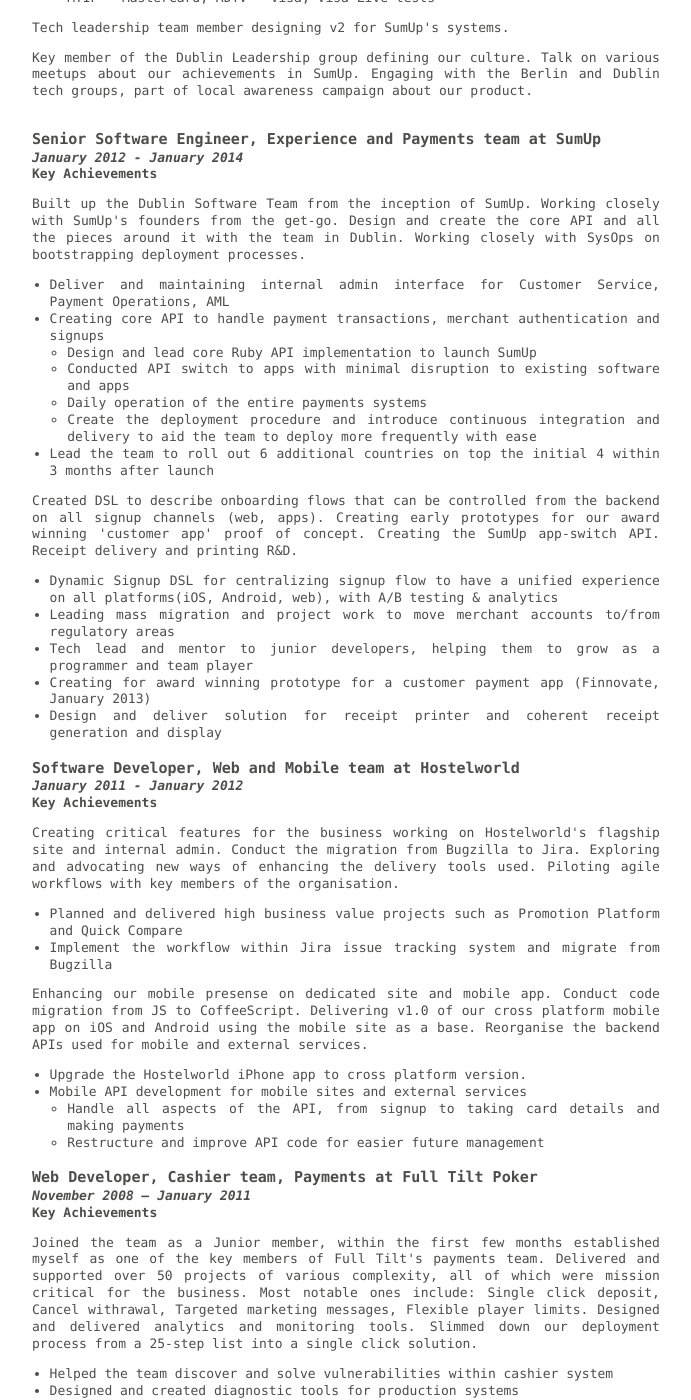
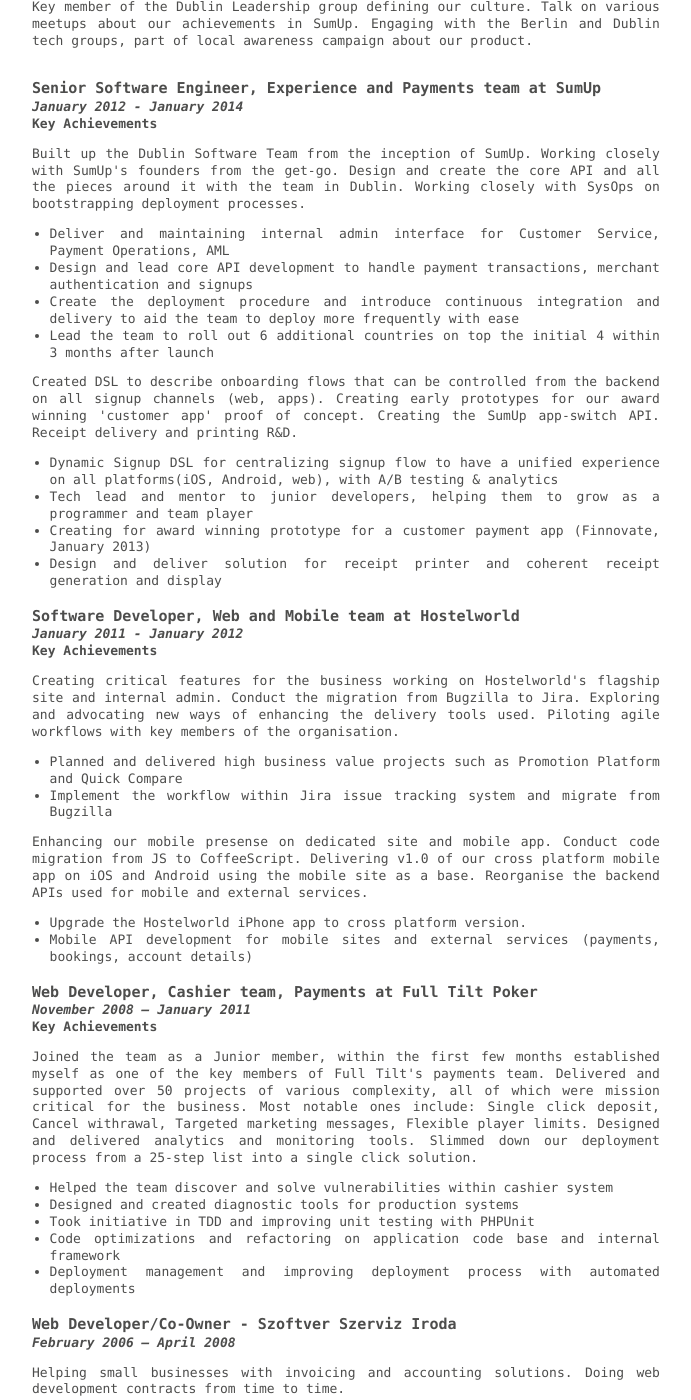
Before and after one commit to marjaimate/marjaimate.github.io, a Jekyll site: the page built from about.html, in a window 1280 px wide and 1400 px high, scrolled down 1439 px. Shown: the whole window, without its empty margins (294-985 px from the left). Built offline with Jekyll 4.4.1, drawn with Linux system fonts in a browser that asks for light colours; some of the changed text lies outside the part shown.

Commit message:
Trimmed down version again - collapsing some line items from earlier positions.

```diff
--- a/about.html
+++ b/about.html
@@ -67,18 +67,13 @@
     Leading the API change from RPC to RESTful services. Help the company to shift focus to B2B model from the technical side.
     </p>
     <ul>
-      <li>Organize development team
-        <ul>
-          <li>Introduce a more structured project management using tools like Bitbucket PRs, Trello, etc...</li>
-          <li>Hire and test backend and app developers as well as handle outsourced development</li>
-        </ul>
-      </li>
+      <li>Introduce a more structured project management using tools like Bitbucket PRs, Trello, etc...</li>
+      <li>Hire and test backend and app developers as well as handle outsourced development</li>
       <li>Create and execute product roadmap in conjuction with major customers</li>
       <li>Create and tailor an automated release procedure</li>
       <li>Move Popdeem product from a B-to-C prototype to a B-to-B platform
         <ul>
           <li>Restructure the API from JSON RPC to a more consumable RESTful solution</li>
-          <li>Evolve the API from JSON RPC to RESTful services with minimal disruption to existing customers</li>
           <li>Move from a single-server setup to a horizontally scalable architecture</li>
         </ul>
       </li>
@@ -116,14 +111,8 @@
     </p>
     <ul>
       <li>Deliver and maintaining internal admin interface for Customer Service, Payment Operations, AML</li>
-      <li>Creating core API to handle payment transactions, merchant authentication and signups
-        <ul>
-          <li>Design and lead core Ruby API implementation to launch SumUp</li>
-          <li>Conducted API switch to apps with minimal disruption to existing software and apps</li>
-          <li>Daily operation of the entire payments systems</li>
-          <li>Create the deployment procedure and introduce continuous integration and delivery to aid the team to deploy more frequently with ease</li>
-        </ul>
-      </li>
+      <li>Design and lead core API development to handle payment transactions, merchant authentication and signups</li>
+      <li>Create the deployment procedure and introduce continuous integration and delivery to aid the team to deploy more frequently with ease</li>
       <li>Lead the team to roll out 6 additional countries on top the initial 4 within 3 months after launch</li>
     </ul>
     <p class="key-points">
@@ -131,7 +120,6 @@
     </p>
     <ul>
       <li>Dynamic Signup DSL for centralizing signup flow to have a unified experience on all platforms(iOS, Android, web), with A/B testing &amp; analytics</li>
-      <li>Leading mass migration and project work to move merchant accounts to/from regulatory areas</li>
       <li>Tech lead and mentor to junior developers, helping them to grow as a programmer and team player</li>
       <li>Creating for award winning prototype for a customer payment app (Finnovate, January 2013)</li>
       <li>Design and deliver solution for receipt printer and coherent receipt generation and display</li>
@@ -153,12 +141,7 @@
     </p>
     <ul>
       <li>Upgrade the Hostelworld iPhone app to cross platform version.</li>
-      <li>Mobile API development for mobile sites and external services
-      <ul>
-        <li>Handle all aspects of the API, from signup to taking card details and making payments</li>
-        <li>Restructure and improve API code for easier future management</li>
-      </ul>
-      </li>
+      <li>Mobile API development for mobile sites and external services (payments, bookings, account details)</li>
     </ul>
 
     <br/>
@@ -173,8 +156,7 @@
       <li>Designed and created diagnostic tools for production systems</li>
       <li>Took initiative in TDD and improving unit testing with PHPUnit </li>
       <li>Code optimizations and refactoring on application code base and internal framework </li>
-      <li>Rapid Prototyping own and team ideas as well as business requests in PHP and Javascript </li>
-      <li>Deployment management and improving / automating deployment process with automated deployments</li>
+      <li>Deployment management and improving deployment process with automated deployments</li>
     </ul>
     <br/>
     <h3>Web Developer/Co-Owner - Szoftver Szerviz Iroda</h3>
```
Also changed, not shown: other parts of about.html (+7 -5 lines), 1 other file.
